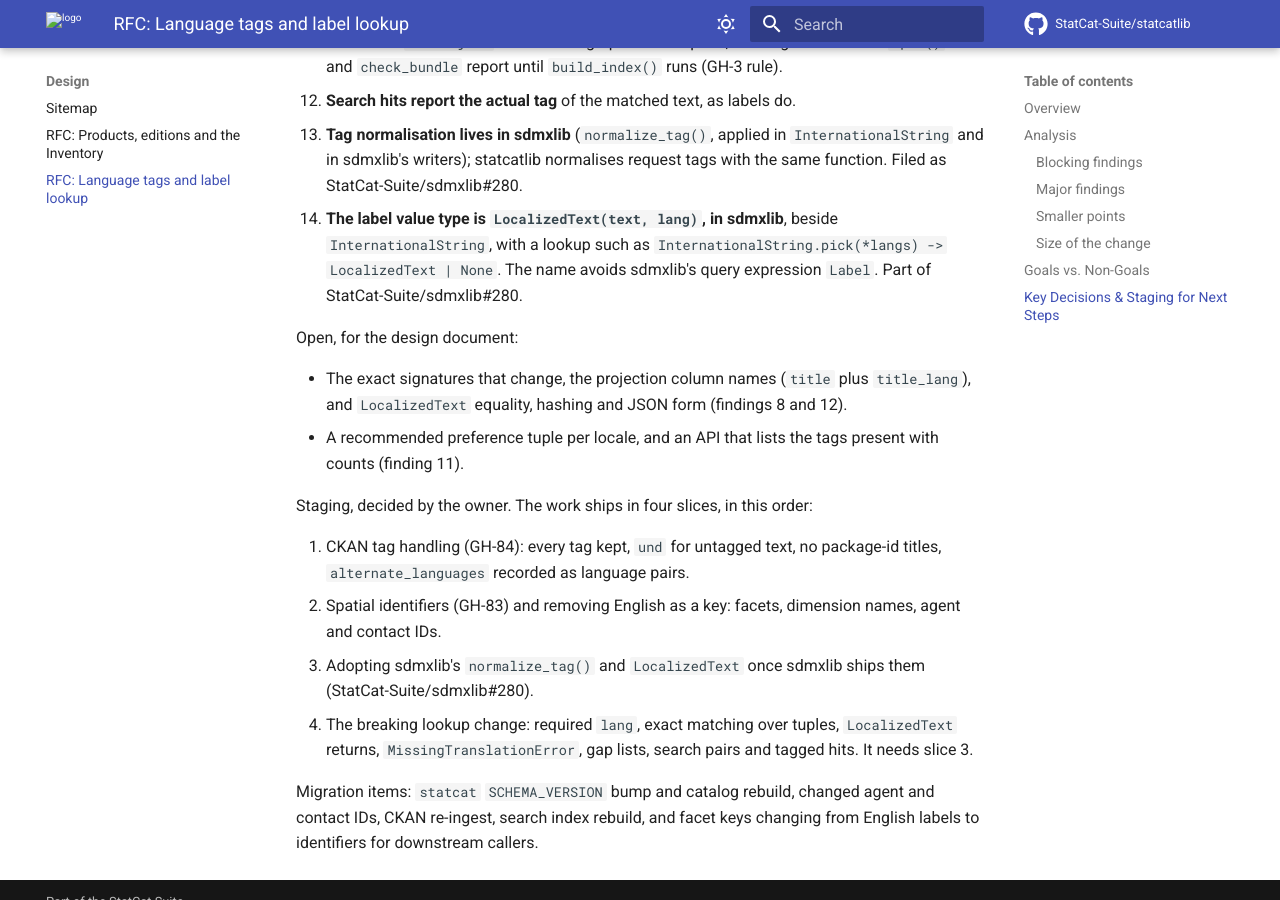
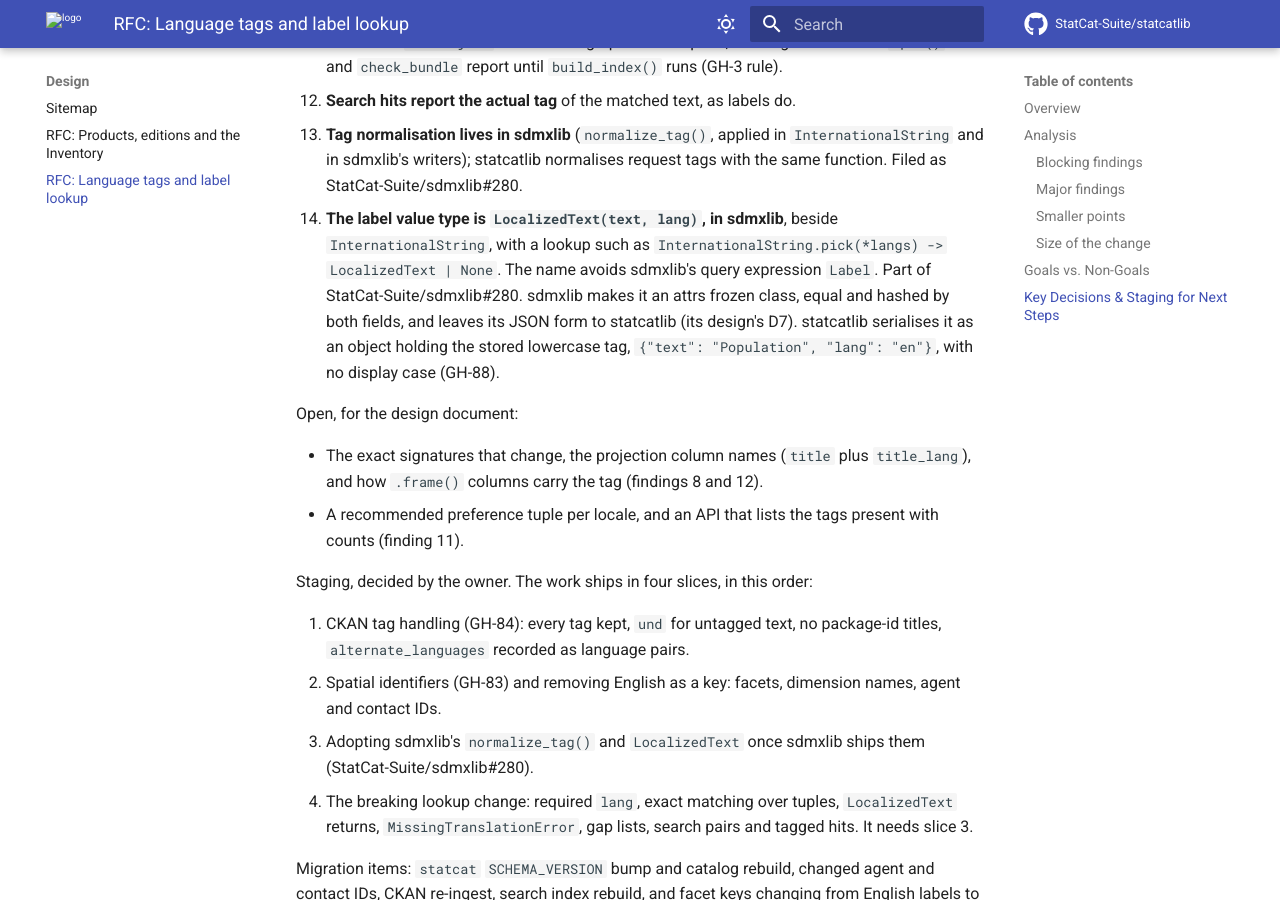
Before and after one commit to StatCat-Suite/statcatlib, an MkDocs documentation site: the page built from docs/design/language-tags.md, in a window 1280 px wide and 900 px high, scrolled down 4850 px. Built offline with MkDocs 1.6.1 and Material for MkDocs 9.7.7, drawn with Linux system fonts in a browser that asks for light colours; comment, search, counter and statistics services are not loaded.

Commit message:
docs: record LocalizedText's JSON form in the language-tags RFC
Decision 14 now states sdmxlib's equality and hashing (D7) and the JSON
form agreed on GH-88: {"text": ..., "lang": <stored lowercase tag>}.

```diff
--- a/docs/design/language-tags.md
+++ b/docs/design/language-tags.md
@@ -202,13 +202,17 @@ Decided by the owner:
     beside `InternationalString`, with a lookup such as
     `InternationalString.pick(*langs) -> LocalizedText | None`. The name
     avoids sdmxlib's query expression `Label`. Part of
-    StatCat-Suite/sdmxlib#280.
+    StatCat-Suite/sdmxlib#280. sdmxlib makes it an attrs frozen class,
+    equal and hashed by both fields, and leaves its JSON form to statcatlib
+    (its design's D7). statcatlib serialises it as an object holding the
+    stored lowercase tag, `{"text": "Population", "lang": "en"}`, with no
+    display case (GH-88).
 
 Open, for the design document:
 
 - The exact signatures that change, the projection column names (`title`
-  plus `title_lang`), and `LocalizedText` equality, hashing and JSON form
-  (findings 8 and 12).
+  plus `title_lang`), and how `.frame()` columns carry the tag (findings 8
+  and 12).
 - A recommended preference tuple per locale, and an API that lists the tags
   present with counts (finding 11).
 
```
